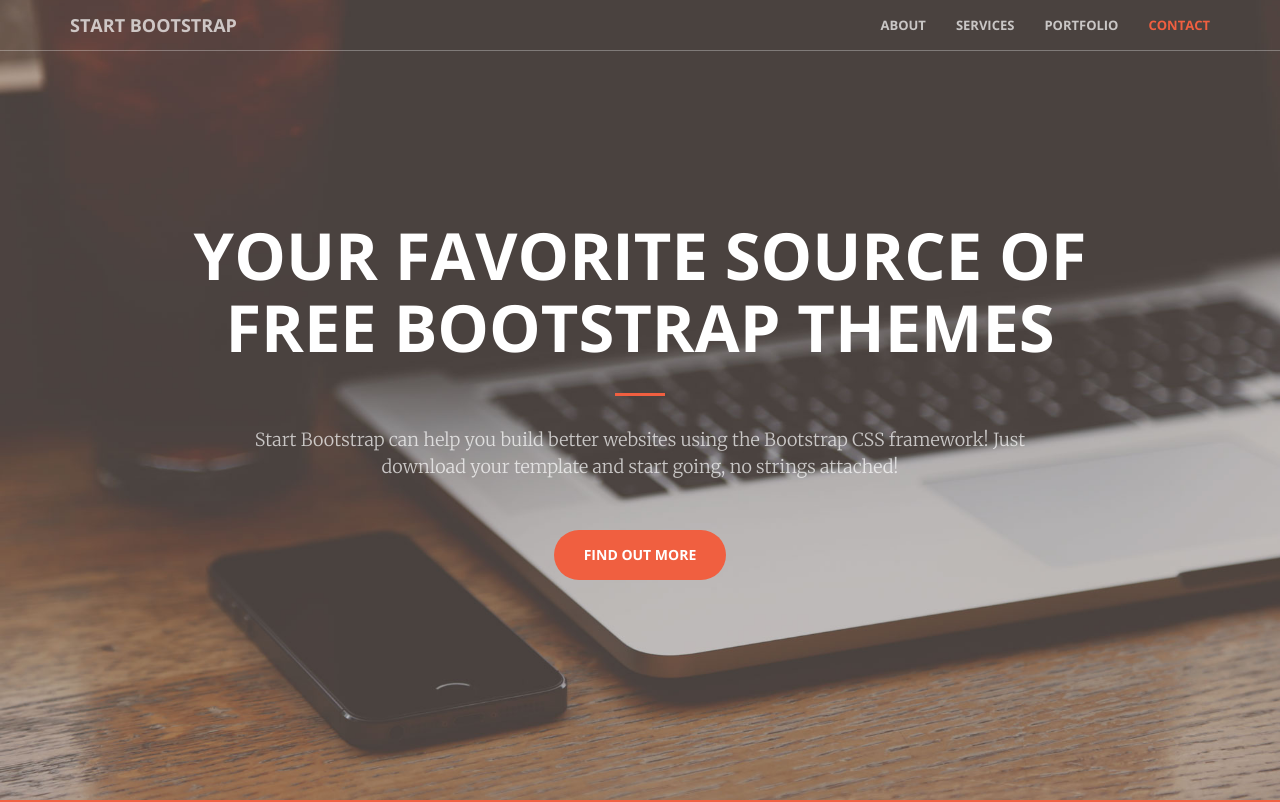
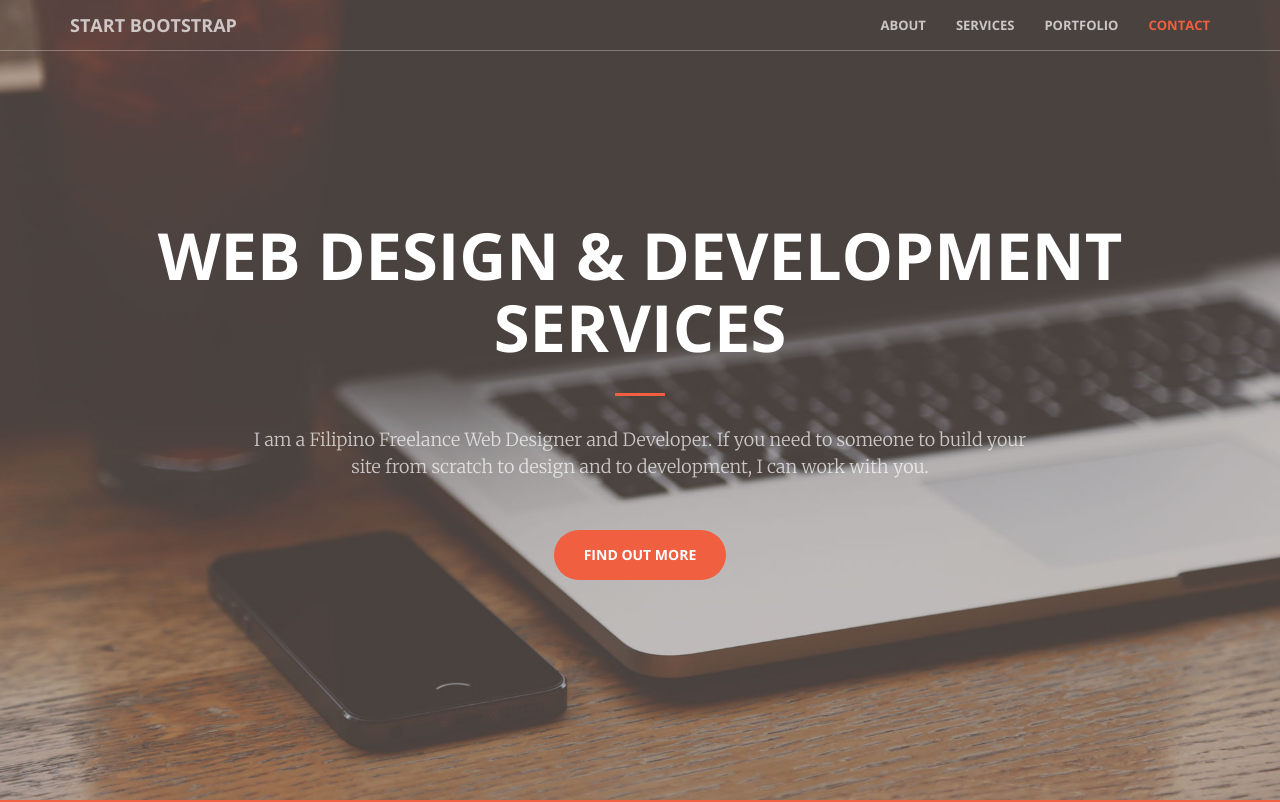
Before and after one commit to iam7th/iam7th.github.io, a plain HTML site: page index.html in a window 1280 px wide. Shown: the top 802 px of the page. Drawn offline with nearby package versions, Linux system fonts and the light colour scheme.

Commit message:
Hero & Desc
Modify the description and header

```diff
--- a/index.html
+++ b/index.html
@@ -74,9 +74,9 @@
     <header>
         <div class="header-content">
             <div class="header-content-inner">
-                <h1>Your Favorite Source of Free Bootstrap Themes</h1>
+                <h1>Web Design & Development Services</h1>
                 <hr>
-                <p>Start Bootstrap can help you build better websites using the Bootstrap CSS framework! Just download your template and start going, no strings attached!</p>
+                <p>I am a Filipino Freelance Web Designer and Developer. If you need to someone to build your site from scratch to design and to development, I can work with you.</p>
                 <a href="#about" class="btn btn-primary btn-xl page-scroll">Find Out More</a>
             </div>
         </div>
```
